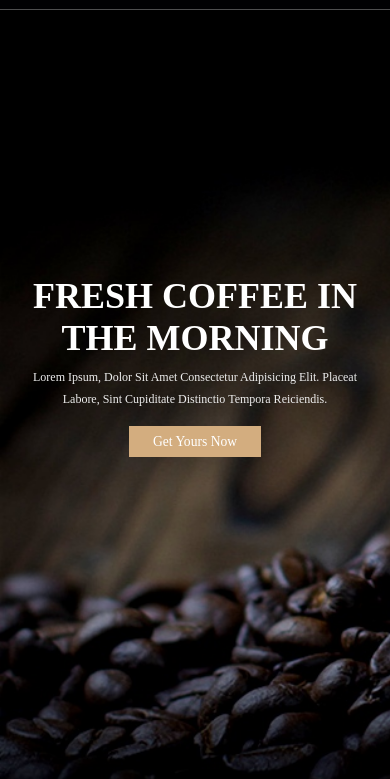
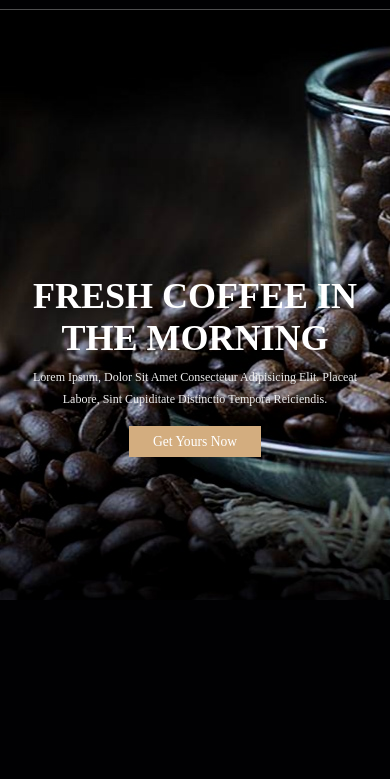
Before and after one commit to arijitdasgupta11/CAFENA-SHOP, a plain HTML site: page index.html in a window 390 px wide. Shown: the part 65-844 px from the top of the page. Drawn offline with Linux system fonts and the light colour scheme.

Commit message:
Update style.css

```diff
--- a/style.css
+++ b/style.css
@@ -587,6 +587,7 @@ section{
         padding:2rem;
     }
 
+
 }
 
 @media (max-width:768px){
@@ -621,6 +622,11 @@ section{
     }
 
     .home{
+
+
+        background:url(images/home.jpg) no-repeat;
+
+
         background-position: left;
         justify-content: center;
         text-align: center;
@@ -641,6 +647,9 @@ section{
     html{
         font-size: 50%;
     }
+    .home{
+        background:url(images/home.jpg) no-repeat;
+        }
 
 }
 
@@ -660,6 +669,7 @@ section{
 .footer .credit a:hover{
     font-weight: bold;
     color:white;
+
 }
 
 
```
